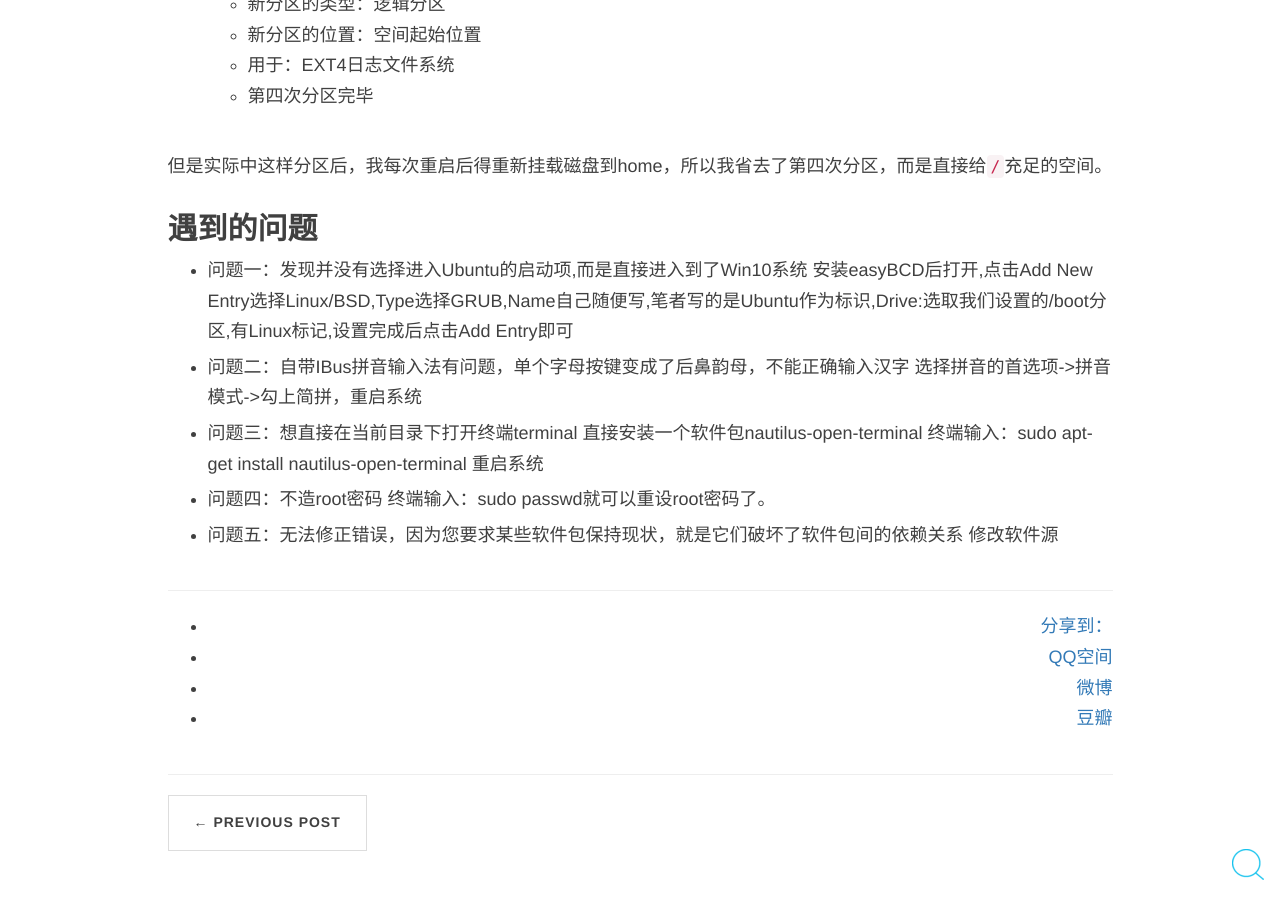
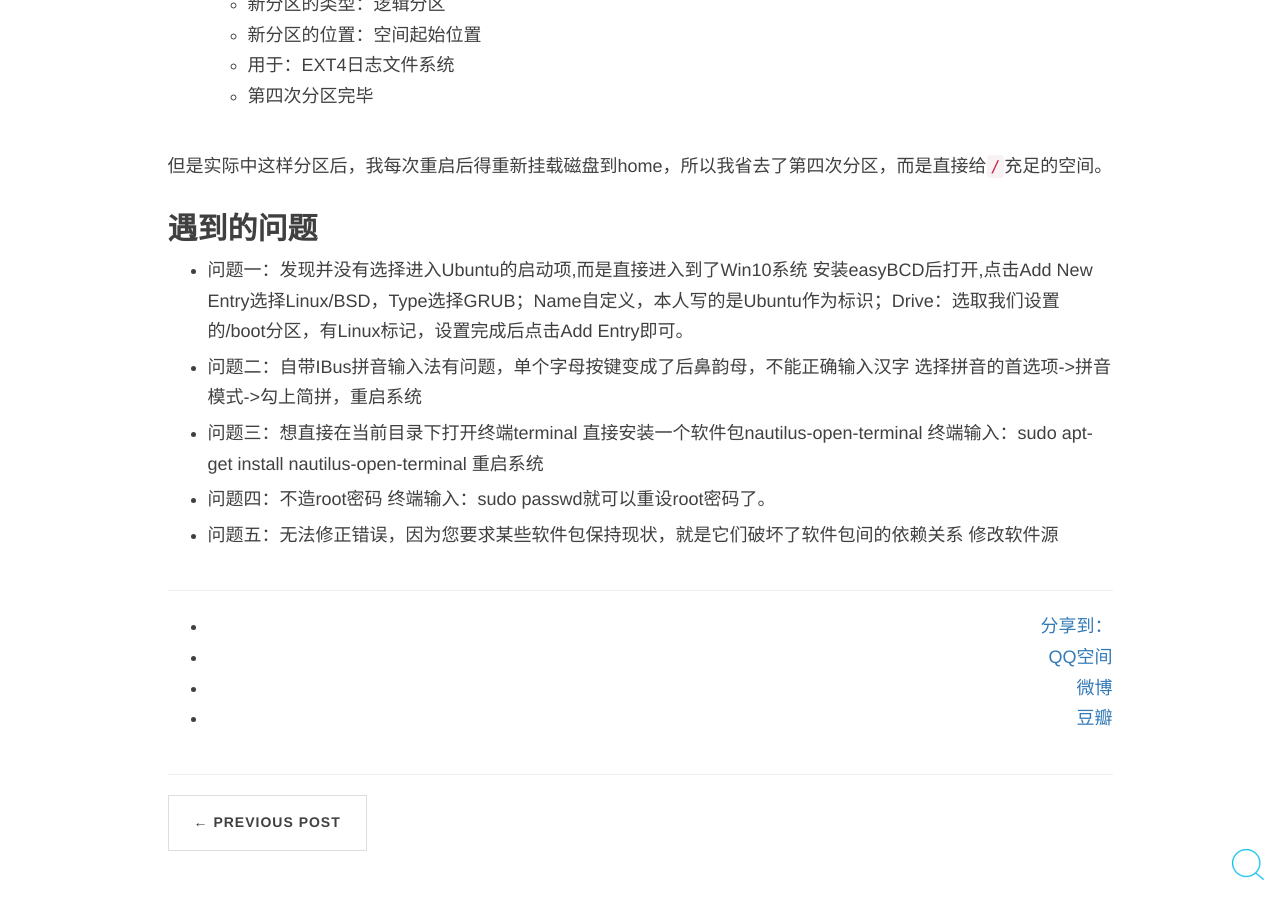
Before and after one commit to kingback1/kingback1.github.io, a Jekyll site: the page built from _posts/2015-11-03-win10-install-Ubuntu-system.md, in a window 1280 px wide and 900 px high, scrolled down 2200 px. Built offline with Jekyll 4.4.1, drawn with Linux system fonts in a browser that asks for light colours; nearby versions of some CDN libraries; comment, search, counter and statistics services are not loaded.

Commit message:
add post 2 system

```diff
--- a/_posts/2015-11-03-win10-install-Ubuntu-system.md
+++ b/_posts/2015-11-03-win10-install-Ubuntu-system.md
@@ -73,7 +73,7 @@ author: 'Kingback'
 ## 遇到的问题
 
 - 问题一：发现并没有选择进入Ubuntu的启动项,而是直接进入到了Win10系统
-安装easyBCD后打开,点击Add New Entry选择Linux/BSD,Type选择GRUB,Name自己随便写,笔者写的是Ubuntu作为标识,Drive:选取我们设置的/boot分区,有Linux标记,设置完成后点击Add Entry即可
+安装easyBCD后打开,点击Add New Entry选择Linux/BSD，Type选择GRUB；Name自定义，本人写的是Ubuntu作为标识；Drive：选取我们设置的/boot分区，有Linux标记，设置完成后点击Add Entry即可。
 
 - 问题二：自带IBus拼音输入法有问题，单个字母按键变成了后鼻韵母，不能正确输入汉字
 选择拼音的首选项->拼音模式->勾上简拼，重启系统
```
